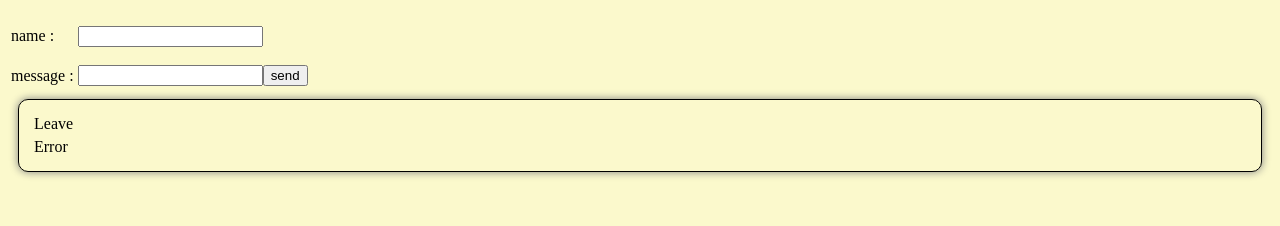
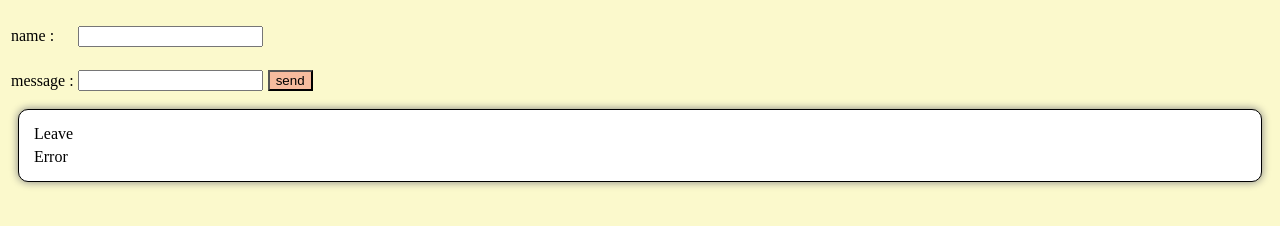
Before and after one commit to KuboIroha/RealTimeChat, a plain HTML site: page index.html in a window 1280 px wide. Drawn offline with Linux system fonts and the light colour scheme.

Commit message:
sendボタンの設定

```diff
--- a/chat.css
+++ b/chat.css
@@ -2,9 +2,11 @@
 
 body{
     background-color: #fbf9cc;
+
 }
 
 #chat {
+    background-color: #ffffff;
     padding: 10px;
     margin: 10px;
     border:1px solid black;
@@ -16,3 +18,15 @@ body{
     padding: 0;
     margin: 5px;
 }
+
+#send{
+    background-color: #f6bb9e;
+    padding: 10;
+    margin: 5px;
+}
+
+#send:hover
+{
+    background-color: #ffffff;
+    color: #4a9b78;
+}
```
